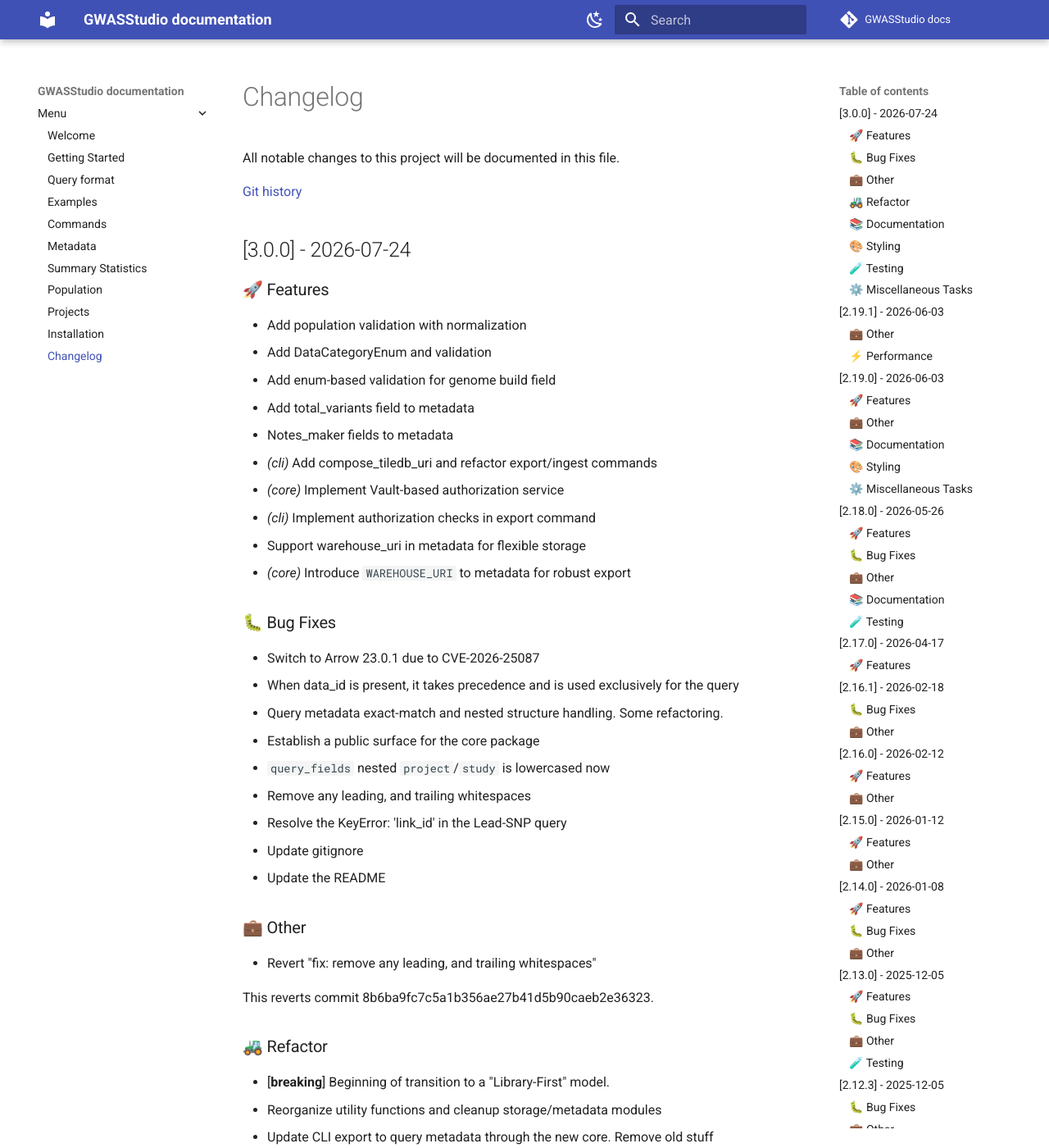
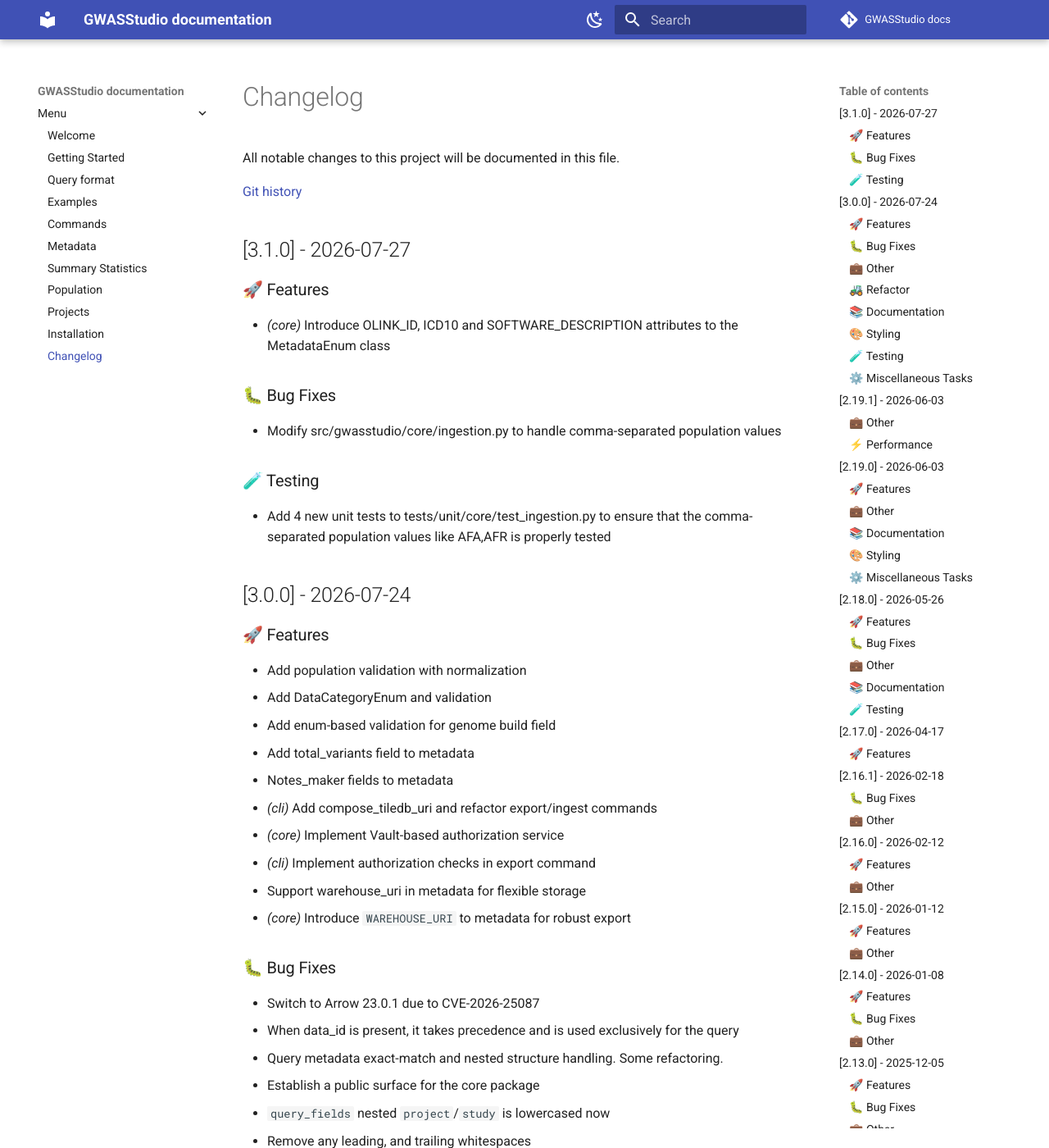
Before and after one commit to ht-diva/gwasstudio, an MkDocs documentation site: the page built from docs/changelog.md, in a window 1280 px wide and 1400 px high. Shown: the whole window at 82% size. Built offline with MkDocs 1.6.1 and Material for MkDocs 9.7.7, drawn with Linux system fonts in a browser that asks for light colours; comment, search, counter and statistics services are not loaded; some of the changed text lies outside the part shown.

Commit message:
bump version

```diff
--- a/docs/changelog.md
+++ b/docs/changelog.md
@@ -3,6 +3,20 @@
 All notable changes to this project will be documented in this file.
 
 [Git history](https://github.com/ht-diva/gwasstudio/commits/main/)
+## [3.1.0] - 2026-07-27
+
+### 🚀 Features
+
+- *(core)* Introduce OLINK_ID, ICD10 and SOFTWARE_DESCRIPTION attributes to the MetadataEnum class
+
+### 🐛 Bug Fixes
+
+- Modify src/gwasstudio/core/ingestion.py to handle comma-separated population values
+
+### 🧪 Testing
+
+- Add 4 new unit tests to tests/unit/core/test_ingestion.py to ensure that the comma-separated population values like AFA,AFR  is properly tested
+
 ## [3.0.0] - 2026-07-24
 
 ### 🚀 Features
--- a/pyproject.toml
+++ b/pyproject.toml
@@ -1,6 +1,6 @@
 [project]
 name = "gwasstudio"
-version = "3.0.0"
+version = "3.1.0"
 description = ""
 authors = [
     { name = "Gianmauro Cuccuru", email = "gianmauro.cuccuru@fht.org" },
```
Also changed, not shown: other parts of docs/changelog.md (+1 -0 lines).
